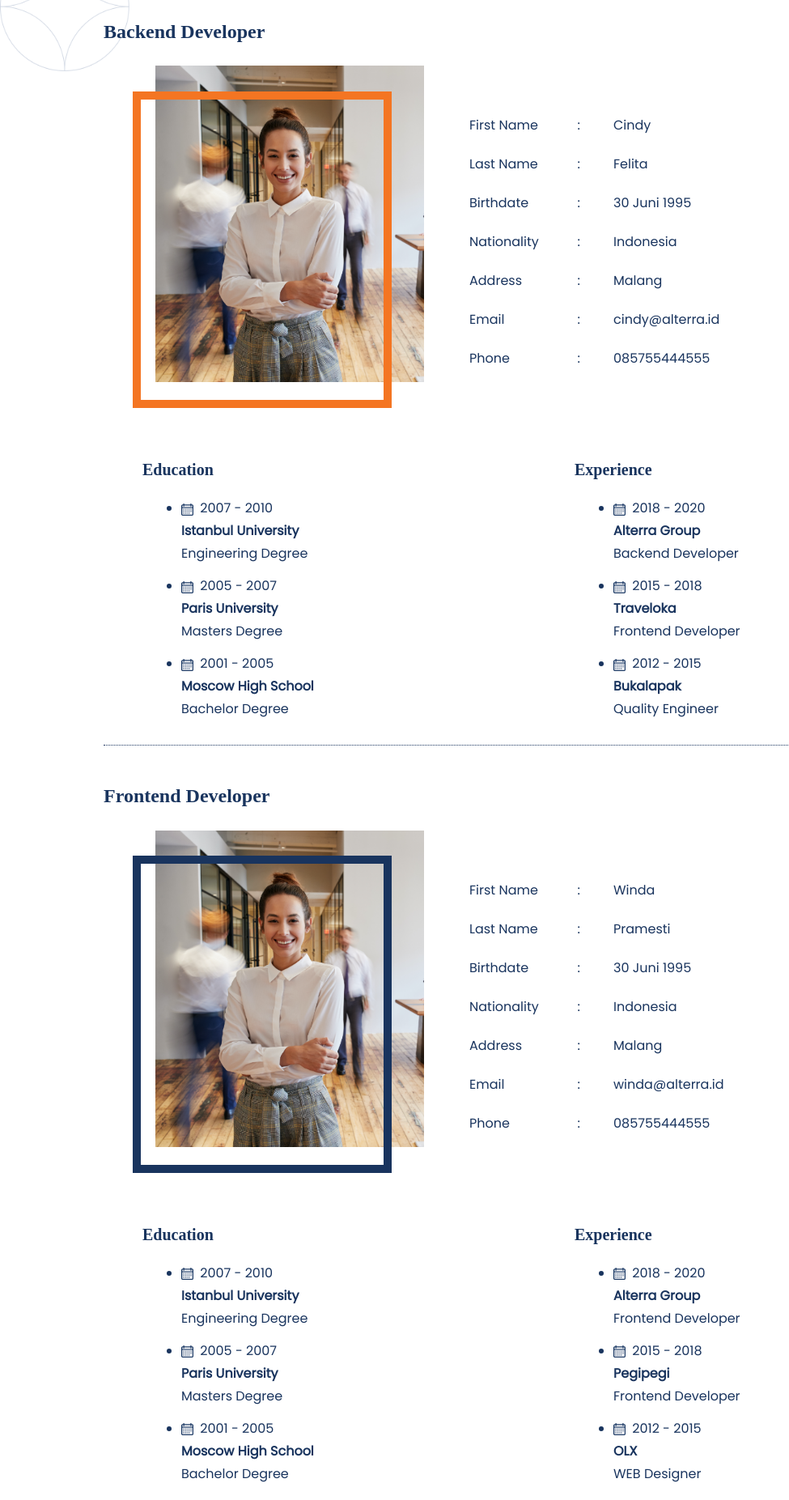
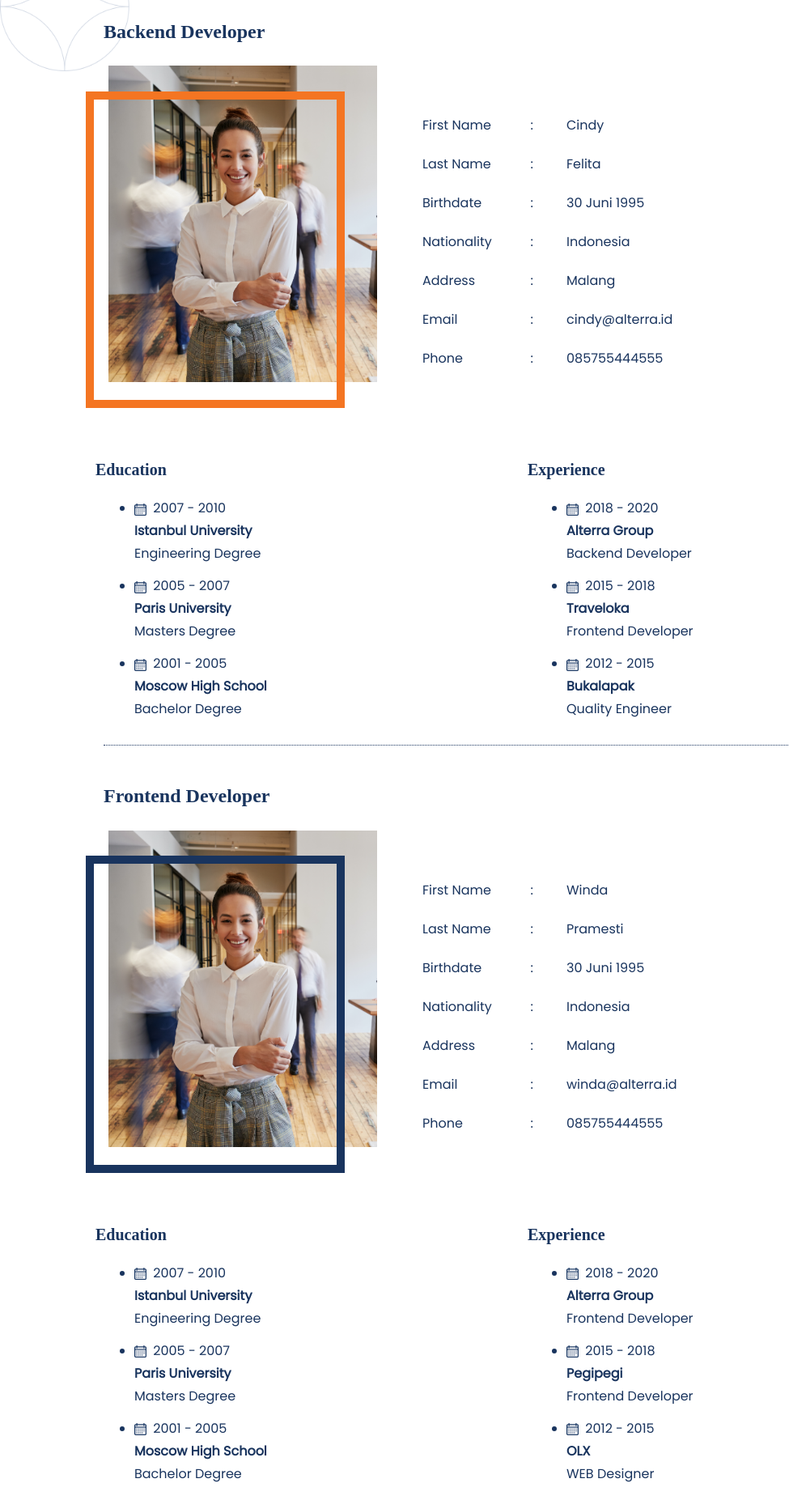
Before and after one commit to Irfanhlm/group-project-1-kelompok-8, a plain HTML site: page team.html in a window 1280 px wide. Shown: the part 227-2080 px from the top of the page at 81% size, without its empty margins (0-975 px from the left). Drawn offline with nearby package versions, Linux system fonts and the light colour scheme; a web font is replaced by a local one.

Commit message:
perubahan fix team.html

```diff
--- a/team.html
+++ b/team.html
@@ -12,11 +12,12 @@
     <link href="https://fonts.googleapis.com/css?family=Muli" rel="stylesheet" />
     <link href="https://fonts.googleapis.com/css?family=Poppins" rel="stylesheet">
 
+    <!-- My CSS -->
+    <link rel="stylesheet" href="./style/mycss.css" />
+
     <!-- icon title -->
     <link rel="icon" href="/assets/logo-ALTA@2x.png">
 
-    <!-- My CSS -->
-    <link rel="stylesheet" href="./style/mycss.css" />
     <title>Team - Group 8</title>
   </head>
   <body>
@@ -66,7 +67,7 @@
 
       <!-- Cindy Felita Start -->
       <h4 class="mt-5 cst-ms-1 cst-me-1 mb-4 cst-muli-bold">Backend Developer</h4>
-      <div class="container cst-ms-1">
+      <div class="container">
         <div class="row row-cols-1 row-cols-sm-2 align-items-center ms-4 me-4">
           <div class="cst-container col-10 col-sm-4 mb-4 me-5 mt-1">
             <img src="./assets/shutterstock_796346011@2x.png" alt="Cindy Felita" class="w-100 ms-3" />
@@ -113,7 +114,7 @@
         </div>
       </div>
 
-      <div class="container cst-ms-1">
+      <div class="container">
         <div class="row row-cols-1 row-cols-sm-2 align-items-center ms-4 me-4 mt-5">
           <div class="col">
             <h5 class="cst-muli-bold mb-4 mt-4">Education</h5>
@@ -159,7 +160,7 @@
 
       <!-- Winda Pramesti Start -->
       <h4 class="mt-5 cst-ms-1 cst-me-1 mb-4 cst-muli-bold">Frontend Developer</h4>
-      <div class="container cst-ms-1">
+      <div class="container">
         <div class="row row-cols-1 row-cols-sm-2 align-items-center ms-4 me-4">
           <div class="cst-container col-10 col-sm-4 mb-4 me-5 mt-1">
             <img src="./assets/shutterstock_796346011@2x.png" alt="Winda Pramesti" class="w-100 ms-3" />
@@ -206,7 +207,7 @@
         </div>
       </div>
 
-      <div class="container cst-ms-1">
+      <div class="container">
         <div class="row row-cols-1 row-cols-sm-2 align-items-center ms-4 me-4 mt-5">
           <div class="col">
             <h5 class="cst-muli-bold mb-4 mt-4">Education</h5>
@@ -251,7 +252,7 @@
 
       <!-- Aulia Rahmani Start -->
       <h4 class="mt-5 cst-ms-1 cst-me-1 mb-4 cst-muli-bold">UI UX Designer</h4>
-      <div class="container cst-ms-1">
+      <div class="container">
         <div class="row row-cols-1 row-cols-sm-2 align-items-center ms-4 me-4">
           <div class="cst-container col-10 col-sm-4 mb-4 me-5 mt-1">
             <img src="./assets/shutterstock_796346011@2x.png" alt="Aulia Rahmani" class="w-100 ms-3" />
@@ -298,7 +299,7 @@
         </div>
       </div>
 
-      <div class="container cst-ms-1">
+      <div class="container">
         <div class="row row-cols-1 row-cols-sm-2 align-items-center ms-4 me-4 mt-5">
           <div class="col mb-5">
             <h5 class="cst-muli-bold mb-4 mt-4">Education</h5>
```
